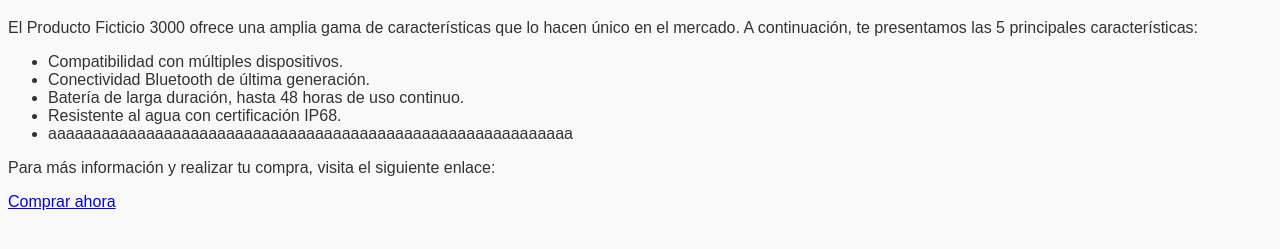
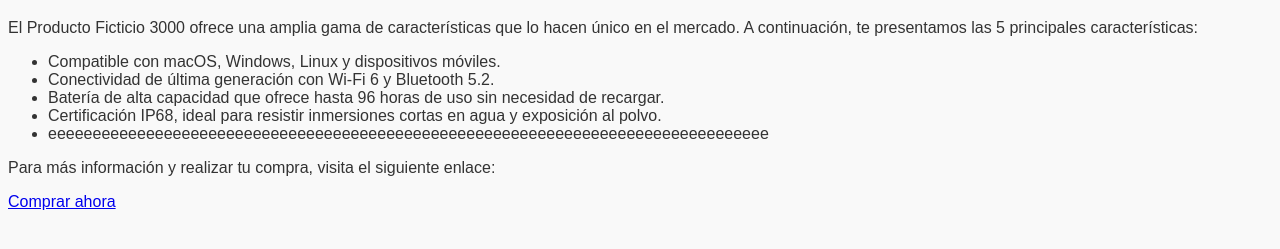
Before and after one commit to jphed/examen-tercer-parcial, a plain HTML site: page index.html in a window 1280 px wide. Shown: the part 61-310 px from the top of the page. Drawn offline with Linux system fonts and the light colour scheme.

Commit message:
Se resuelven conflictos

```diff
--- a/index.html
+++ b/index.html
@@ -12,12 +12,13 @@
     <p>El Producto Ficticio 3000 ofrece una amplia gama de características que lo hacen único en el mercado. A continuación, te presentamos las 5 principales características:</p>
 
     <ul>
-        <li>Compatibilidad con múltiples dispositivos.</li>
-        <li>Conectividad Bluetooth de última generación.</li>
-        <li>Batería de larga duración, hasta 48 horas de uso continuo.</li>
-        <li>Resistente al agua con certificación IP68.</li>
-        <li>aaaaaaaaaaaaaaaaaaaaaaaaaaaaaaaaaaaaaaaaaaaaaaaaaaaaaaaaaaa</li>
+        <li>Compatible con macOS, Windows, Linux y dispositivos móviles.</li>
+        <li>Conectividad de última generación con Wi-Fi 6 y Bluetooth 5.2.</li>
+        <li>Batería de alta capacidad que ofrece hasta 96 horas de uso sin necesidad de recargar.</li>
+        <li>Certificación IP68, ideal para resistir inmersiones cortas en agua y exposición al polvo.</li>
+        <li>eeeeeeeeeeeeeeeeeeeeeeeeeeeeeeeeeeeeeeeeeeeeeeeeeeeeeeeeeeeeeeeeeeeeeeeeeeeeeeeee</li>
     </ul>
+
 
     <p>Para más información y realizar tu compra, visita el siguiente enlace:</p>
     <a href="https://moodle.ulsachihuahua.edu.mx/" target="_blank">Comprar ahora</a>
```
